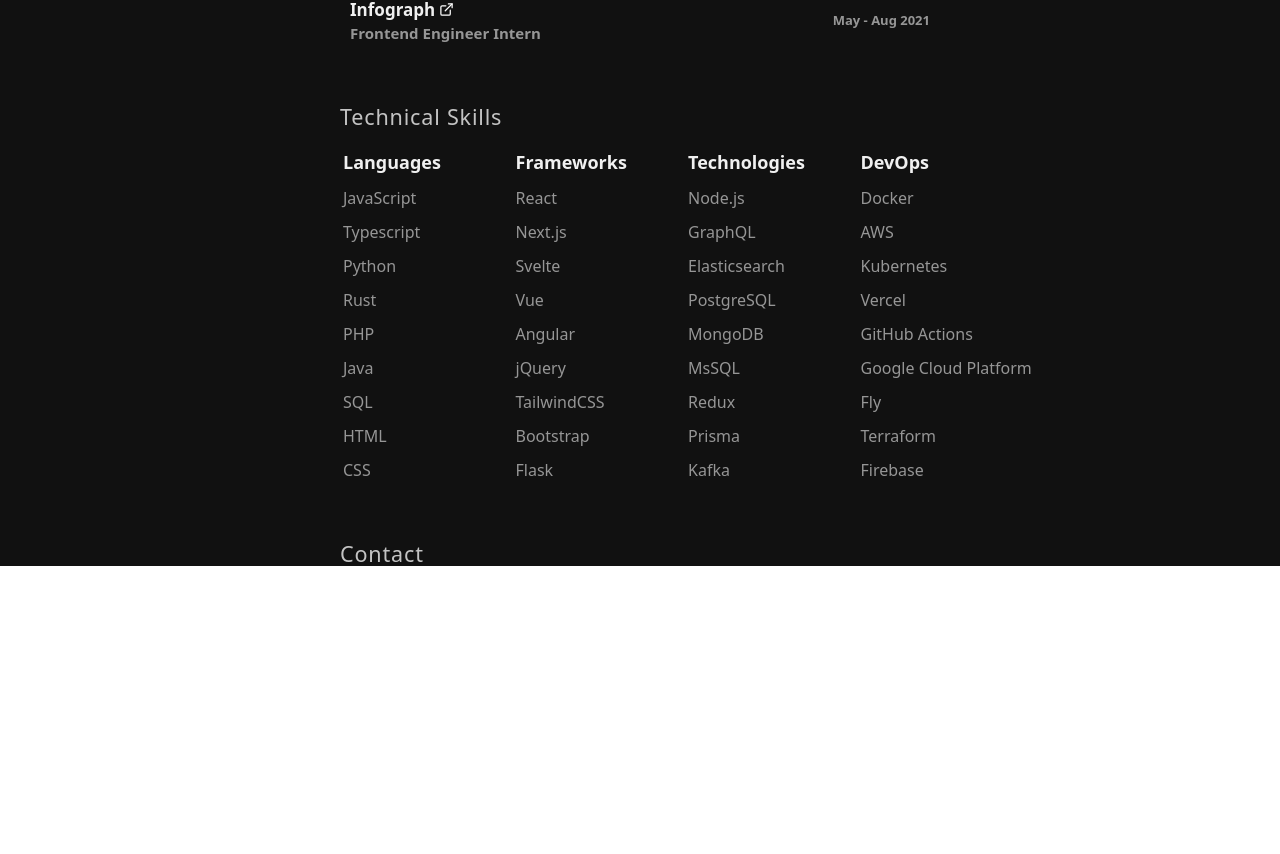
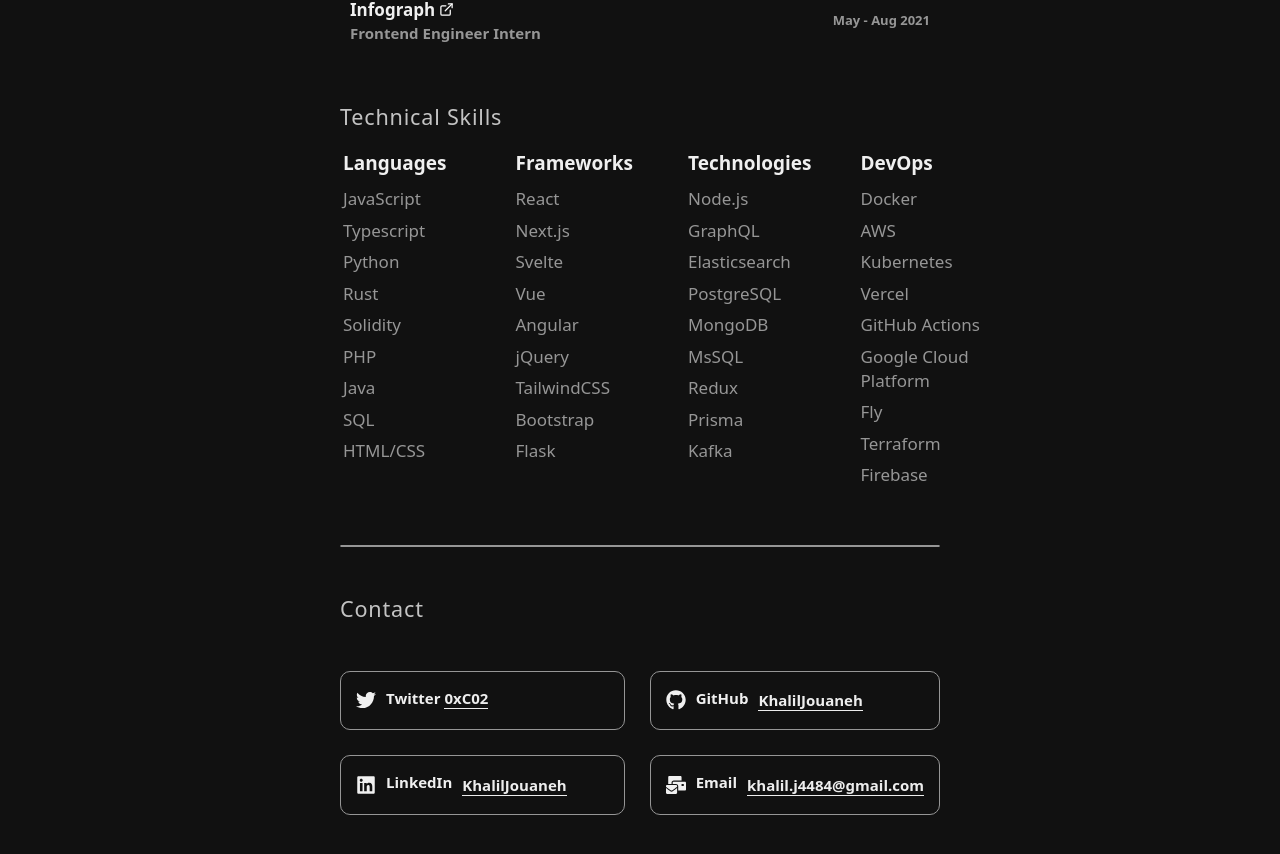
Before and after one commit to KhalilJouaneh/portfolio, a Next.js app: page / in a window 1280 px wide. Shown: the part 1260-2114 px from the top of the page. Before the commit the page ends 1846 px from the top, so only its background shows below. Built offline with nearby package versions, Linux system fonts and the light colour scheme.

Commit message:
contact page

```diff
--- a/src/pages/index.js
+++ b/src/pages/index.js
@@ -5,7 +5,7 @@
 import Navbar from "../components/Navbar";
 import { FaMapPin } from "react-icons/fa";
 import { FiExternalLink } from "react-icons/fi";
-// import CursorBalls from "../components/cursorBalls";
+import { FaLinkedin, FaTwitter, FaGithub, FaMailBulk } from "react-icons/fa";
 
 export default function Home() {
   return (
@@ -182,6 +182,8 @@
             </div>
           </div>
 
+          {/* <div className="divider" /> */}
+
           <h2 className="subheading mb-5">Technical Skills</h2>
           <div class="skills-container mt-[20px]">
             <div class="skill-column">
@@ -190,11 +192,11 @@
               <p class="skill-item">Typescript</p>
               <p class="skill-item">Python</p>
               <p class="skill-item">Rust</p>
+              <p class="skill-item">Solidity</p>
               <p class="skill-item">PHP</p>
               <p class="skill-item">Java</p>
               <p class="skill-item">SQL</p>
-              <p class="skill-item">HTML</p>
-              <p class="skill-item">CSS</p>
+              <p class="skill-item">HTML/CSS</p>
             </div>
 
             <div class="skill-column">
@@ -237,7 +239,65 @@
             </div>
           </div>
 
+          <div className="divider" />
+
           <h2 className="subheading mb-5">Contact</h2>
+          <div class="contact-container">
+            <div class="contact-item">
+              <FaTwitter size={20} />
+              <p class="contact-heading">
+                Twitter{" "}
+                <Link
+                  href="https://twitter.com/0xC02_"
+                  target="_blank"
+                  className="border-b-[1px] border-current pb-[-1px] opacity-[0.99]"
+                >
+                  0xC02
+                </Link>
+              </p>
+            </div>
+            <div class="contact-item">
+              <FaGithub size={20} />
+              <p class="contact-heading">GitHub</p>
+              <p class="contact-text">
+                <Link
+                  href="https://github.com/KhalilJouaneh"
+                  target="_blank"
+                  className="border-b-[1px] border-current pb-[-1px] opacity-[0.99]"
+                >
+                  KhalilJouaneh
+                </Link>
+              </p>
+            </div>
+            <div class="contact-item">
+              <FaLinkedin size={20} />
+              <p class="contact-heading">LinkedIn</p>
+              <p class="contact-text">
+                {" "}
+                <Link
+                  href="https://www.linkedin.com/in/khaliljouaneh/"
+                  target="_blank"
+                  className="border-b-[1px] border-current pb-[-1px] opacity-[0.99]"
+                >
+                  KhalilJouaneh
+                </Link>
+              </p>
+            </div>
+            <div class="contact-item">
+              <FaMailBulk size={20} />
+              <p class="contact-heading">Email</p>
+              <p class="contact-text">
+                {" "}
+                <Link
+                  href="mailto:khalil.j448@gmail.com"
+                  target="_blank"
+                  className="border-b-[1px] border-current pb-[-1px] opacity-[0.99]"
+                >
+                  khalil.j4484@gmail.com
+                </Link>
+              </p>
+            </div>
+          </div>
         </div>
       </div>
     </>
--- a/src/styles/globals.css
+++ b/src/styles/globals.css
@@ -9,6 +9,7 @@
 .everything {
   background-color: rgba(17, 17, 17, 255);
   height: 100%;
+  height: 500vh;
   width: 100%;
 }
 
@@ -21,7 +22,7 @@
 .degen-ape {
   border-radius: 12px;
   box-shadow: 0 0 20px rgba(255, 255, 255, 0.25);
-  transition: box-shadow 0.4s ease-in-out; /* Smooth transition for the box-shadow effect */
+  transition: box-shadow 0.4s ease-in-out;
   cursor: pointer;
 }
 
@@ -173,11 +174,48 @@
 
 .skill-heading {
   font-weight: 600;
-  font-size: 18px;
+  font-size: 19px;
   margin-bottom: 10px;
 }
 
 .skill-item {
-  margin: 0 0 10px;
+  margin: 0 0 7.5px;
+  line-height: 1.5rem;
+  font-size: 17px;
   color: #969696;
 }
+
+.contact-container {
+  display: grid;
+  grid-template-columns: 1fr 1fr; /* Creates two columns of equal width */
+  gap: 25px; /* Adjust this value if you want more or less space between items */
+  width: 100%;
+  margin-top: 50px;
+}
+
+.contact-item {
+  border: 1px solid #969696;
+  border-radius: 10px;
+  padding: 15px;
+  display: flex;
+  align-items: center;
+  gap: 10px;
+  transition: box-shadow 0.4s ease-in-out;
+  cursor: pointer;
+}
+
+.contact-item:hover {
+  box-shadow: 0 0 30px rgba(255, 255, 255, 0.25); /* Increased glow on hover */
+}
+
+.contact-heading {
+  font-weight: bold;
+  font-size: 15px;
+  margin-bottom: 5px;
+}
+
+.contact-text {
+  font-weight: bold;
+  font-size: 15px;
+  margin: 0;
+}
--- a/src/styles/navbar.css
+++ b/src/styles/navbar.css
@@ -12,7 +12,8 @@
 }
 
 .navbar-items {
-  font-family: "Poppins";
+  /* font-family: "Poppins"; */
+  font-family: "Noto Sans", sans-serif;
   font-style: normal;
   color: white;
   font-weight: 500;
```
